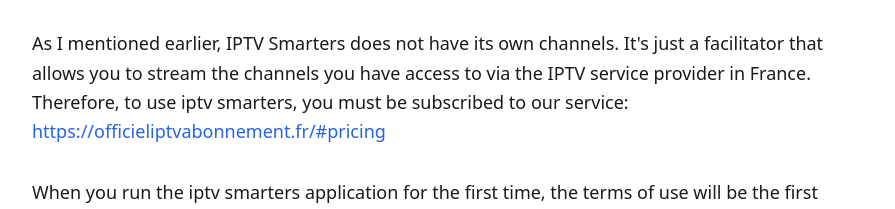
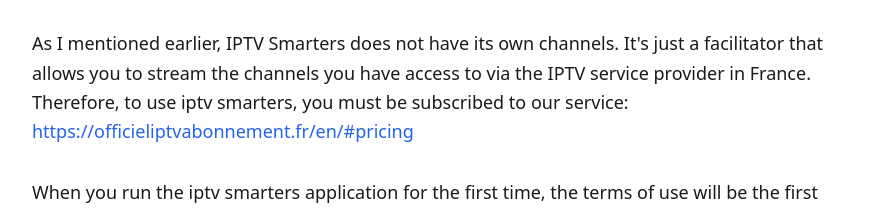
Before and after one commit to AbdellahRAISSOUNI/IPTV-SMARTERS, a Next.js app: page /en/installation/firestick-android-ios in a window 1280 px wide. Shown: the part 8687-8896 px from the top of the page, without its empty margins (192-1087 px from the left). Built offline with nearby package versions, Linux system fonts and the light colour scheme; no server answers.

Commit message:
Update links in Firestick installation pages to use localized pricing link from translations. Ensure external links open in a new tab with appropriate security attributes. Update contact links in translations for consistency across languages.

```diff
--- a/app/[locale]/installation/firestick-android-ios/page.tsx
+++ b/app/[locale]/installation/firestick-android-ios/page.tsx
@@ -72,7 +72,9 @@ export default function FirestickAndroidIosInstallation() {
                   <>
                     {" "}
                     <a
-                      href={`/${locale}#pricing`}
+                      href={t("installation.officielIptvPricingLink")}
+                      target="_blank"
+                      rel="noopener noreferrer"
                       className="text-[#2563eb] hover:text-[#1d4ed8] hover:underline font-medium"
                     >
                       Abonnement IPTV
@@ -83,7 +85,9 @@ export default function FirestickAndroidIosInstallation() {
                   <>
                     {" "}
                     <a
-                      href={`/${locale}#pricing`}
+                      href={t("installation.officielIptvPricingLink")}
+                      target="_blank"
+                      rel="noopener noreferrer"
                       className="text-[#2563eb] hover:text-[#1d4ed8] hover:underline font-medium"
                     >
                       IPTV Subscription
@@ -94,7 +98,9 @@ export default function FirestickAndroidIosInstallation() {
                   <>
                     {" "}
                     <a
-                      href={`/${locale}#pricing`}
+                      href={t("installation.officielIptvPricingLink")}
+                      target="_blank"
+                      rel="noopener noreferrer"
                       className="text-[#2563eb] hover:text-[#1d4ed8] hover:underline font-medium"
                     >
                       Suscripción IPTV
@@ -734,12 +740,12 @@ export default function FirestickAndroidIosInstallation() {
             <p className="text-base sm:text-lg text-[#1a1a1a] leading-relaxed mb-6">
               {t("installation.firestickHowToUseContent")}{" "}
               <a
-                href="https://officieliptvabonnement.fr/#pricing"
+                href={t("installation.officielIptvPricingLink")}
                 target="_blank"
                 rel="noopener noreferrer"
                 className="text-[#2563eb] hover:text-[#1d4ed8] hover:underline font-medium"
               >
-                https://officieliptvabonnement.fr/#pricing
+                {t("installation.officielIptvPricingLink")}
               </a>
             </p>
           </motion.div>
--- a/app/[locale]/iptv-installation-firestick/page.tsx
+++ b/app/[locale]/iptv-installation-firestick/page.tsx
@@ -734,12 +734,12 @@ export default function FirestickAndroidIosInstallation() {
             <p className="text-base sm:text-lg text-[#1a1a1a] leading-relaxed mb-6">
               {t("installation.firestickHowToUseContent")}{" "}
               <a
-                href="https://officieliptvabonnement.fr/#pricing"
+                href={t("installation.officielIptvPricingLink")}
                 target="_blank"
                 rel="noopener noreferrer"
                 className="text-[#2563eb] hover:text-[#1d4ed8] hover:underline font-medium"
               >
-                https://officieliptvabonnement.fr/#pricing
+                {t("installation.officielIptvPricingLink")}
               </a>
             </p>
           </motion.div>
--- a/lib/i18n/translations/en.json
+++ b/lib/i18n/translations/en.json
@@ -236,7 +236,7 @@
     "contactTitle": "📩 Please contact us",
     "contactDescription": "Would you like to use Smarters Player Lite or IPTV Smarters pro application for your IPTV Subscription in France?",
     "contactAction": "Contact us now and we will send you the download link along with personalized installation instructions. You can find the WhatsApp contact on the main page below:",
-    "contactLink": "https://officieliptvabonnement.fr",
+    "contactLink": "https://officieliptvabonnement.fr/en/#pricing",
     "howToInstall": "How to install?",
     "appleIos": "Apple/iOS",
     "smartTv": "Smart TV (Samsung/LG)",
@@ -328,6 +328,7 @@
     "firestickStep16Content": "click on delete again Great! You now have the IPTV Smarters application on Firestick.",
     "firestickHowToUseTitle": "How to use IPTV Smarters on Firestick?",
     "firestickHowToUseContent": "As I mentioned earlier, IPTV Smarters does not have its own channels. It's just a facilitator that allows you to stream the channels you have access to via the IPTV service provider in France. Therefore, to use iptv smarters, you must be subscribed to our service:",
+    "officielIptvPricingLink": "https://officieliptvabonnement.fr/en/#pricing",
     "firestickTermsTitle": "When you run the iptv smarters application for the first time, the terms of use will be the first window. Scroll down and click Accept",
     "firestickAddUserTitle": "This is the window you land on next. You must start by clicking either Add user in the top right corner, or Add new user in the middle of the screen",
     "firestickTwoWaysTitle": "there are two ways to connect to your IPTV service on IPTV Smarters load your playlist or file/url connect with xtream codes API Here's what we'll send you after you register with us",
--- a/lib/i18n/translations/es.json
+++ b/lib/i18n/translations/es.json
@@ -236,7 +236,7 @@
     "contactTitle": "📩 Por favor contáctanos",
     "contactDescription": "¿Te gustaría usar la aplicación Smarters Player Lite o IPTV Smarters pro para tu Suscripción IPTV en España?",
     "contactAction": "Contáctanos ahora y te enviaremos el enlace de descarga junto con instrucciones de instalación personalizadas. Puedes encontrar el contacto de WhatsApp en la página principal abajo:",
-    "contactLink": "https://officieliptvabonnement.fr",
+    "contactLink": "https://officieliptvabonnement.fr/es/#pricing",
     "howToInstall": "¿Cómo instalar?",
     "appleIos": "Apple/iOS",
     "smartTv": "Smart TV (Samsung/LG)",
@@ -328,6 +328,7 @@
     "firestickStep16Content": "haz clic en eliminar nuevamente ¡Excelente! Ahora tienes la aplicación IPTV Smarters en Firestick.",
     "firestickHowToUseTitle": "¿Cómo usar IPTV Smarters en Firestick?",
     "firestickHowToUseContent": "Como mencioné anteriormente, IPTV Smarters no tiene sus propios canales. Es solo un facilitador que te permite transmitir los canales a los que tienes acceso a través del proveedor de servicios IPTV en Francia. Por lo tanto, para usar iptv smarters, debes estar suscrito a nuestro servicio:",
+    "officielIptvPricingLink": "https://officieliptvabonnement.fr/es/#pricing",
     "firestickTermsTitle": "Cuando ejecutas la aplicación iptv smarters por primera vez, los términos de uso serán la primera ventana. Desplázate hacia abajo y haz clic en Aceptar",
     "firestickAddUserTitle": "Esta es la ventana en la que aterrizas a continuación. Debes comenzar haciendo clic en Agregar usuario en la esquina superior derecha, o en Agregar nuevo usuario en el medio de la pantalla",
     "firestickTwoWaysTitle": "hay dos formas de conectarte a tu servicio IPTV en IPTV Smarters carga tu lista de reproducción o archivo/url conéctate con la API de códigos xtream Esto es lo que te enviaremos después de que te registres con nosotros",
--- a/lib/i18n/translations/fr.json
+++ b/lib/i18n/translations/fr.json
@@ -236,7 +236,7 @@
     "contactTitle": "📩 Veuillez nous contacter",
     "contactDescription": "Vous souhaitez utiliser Application Smarters Player Lite or IPTV Smarters pro pour votre Abonnement IPTV En france ?",
     "contactAction": "Contactez-nous dès maintenant et nous vous enverrons le lien de téléchargement ainsi que les instructions d'installation personnalisées. Vous trouvez le contact de whatsapp dans la page principale au dessous :",
-    "contactLink": "https://officieliptvabonnement.fr",
+    "contactLink": "https://officieliptvabonnement.fr/fr/#pricing",
     "howToInstall": "Comment installer ?",
     "appleIos": "Apple/iOS",
     "smartTv": "Smart TV (Samsung/LG)",
@@ -328,6 +328,7 @@
     "firestickStep16Content": "encore une fois, cliquez sur supprimer Super ! Vous disposez désormais de l'application IPTV Smarters sur Firestick.",
     "firestickHowToUseTitle": "Comment utiliser IPTV Smarters sur Firestick ?",
     "firestickHowToUseContent": "Comme je l'ai dit précédemment, IPTV Smarters ne possède pas ses propres chaînes. C'est juste un facilitateur qui vous permet de diffuser les chaînes auxquelles vous avez accès via le fournisseur de services IPTV au France . Par conséquent, pour utiliser iptv smarters, vous devez être abonné à notre service :",
+    "officielIptvPricingLink": "https://officieliptvabonnement.fr/fr/#pricing",
     "firestickTermsTitle": "Lorsque vous exécutez l'application iptv smarters pour la première fois, les conditions d'utilisation seront la première fenêtre. Faites défiler vers le bas et cliquez sur Accepter",
     "firestickAddUserTitle": "C'est la fenêtre sur laquelle vous atterrissez ensuite. Vous devez commencer en cliquant soit sur Ajouter un utilisateur dans le coin supérieur droit, soit sur Ajouter un nouvel utilisateur au milieu de l'écran",
     "firestickTwoWaysTitle": "il existe deux façons de se connecter à votre service IPTV sur IPTV Smarters chargez votre playlist ou votre fichier/url connectez-vous avec l'API des codes xtream Voici ce que nous vous enverrons après votre inscription chez nous",
```
